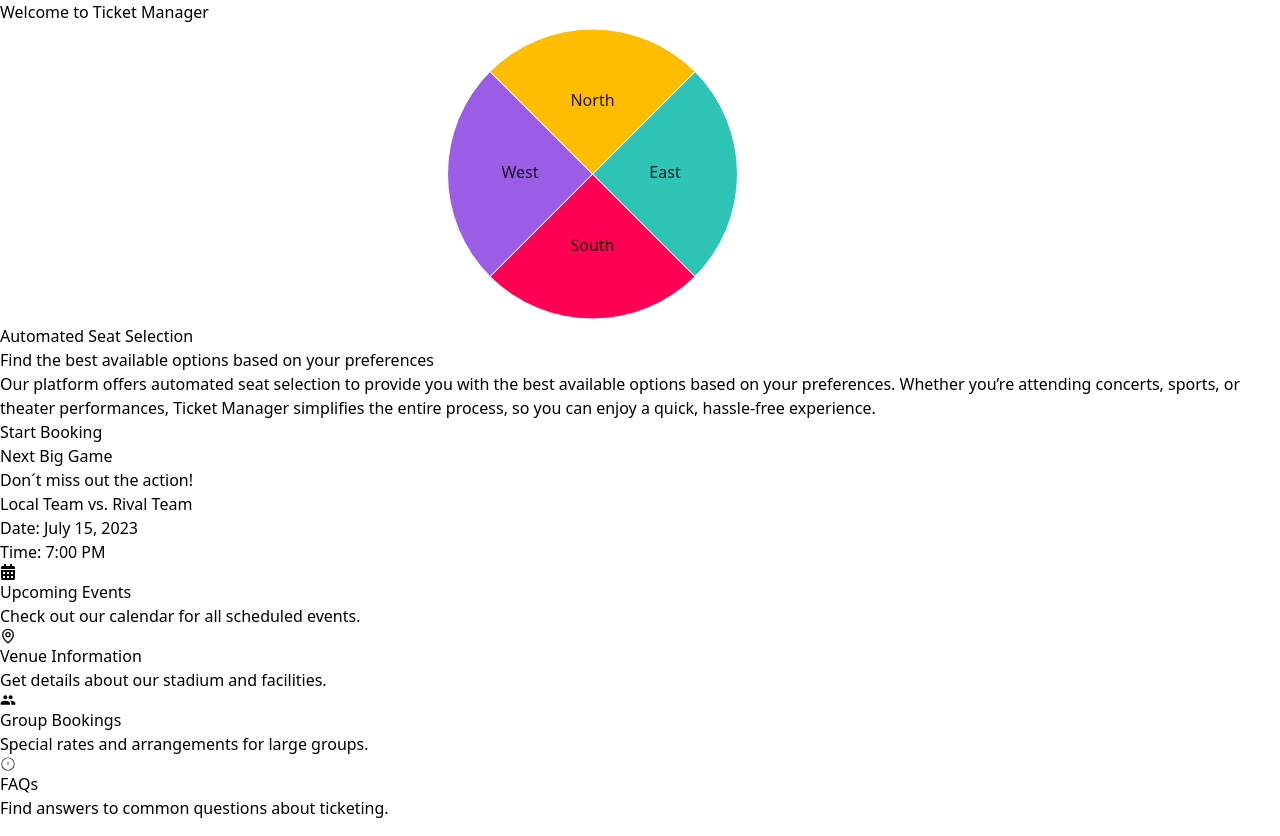
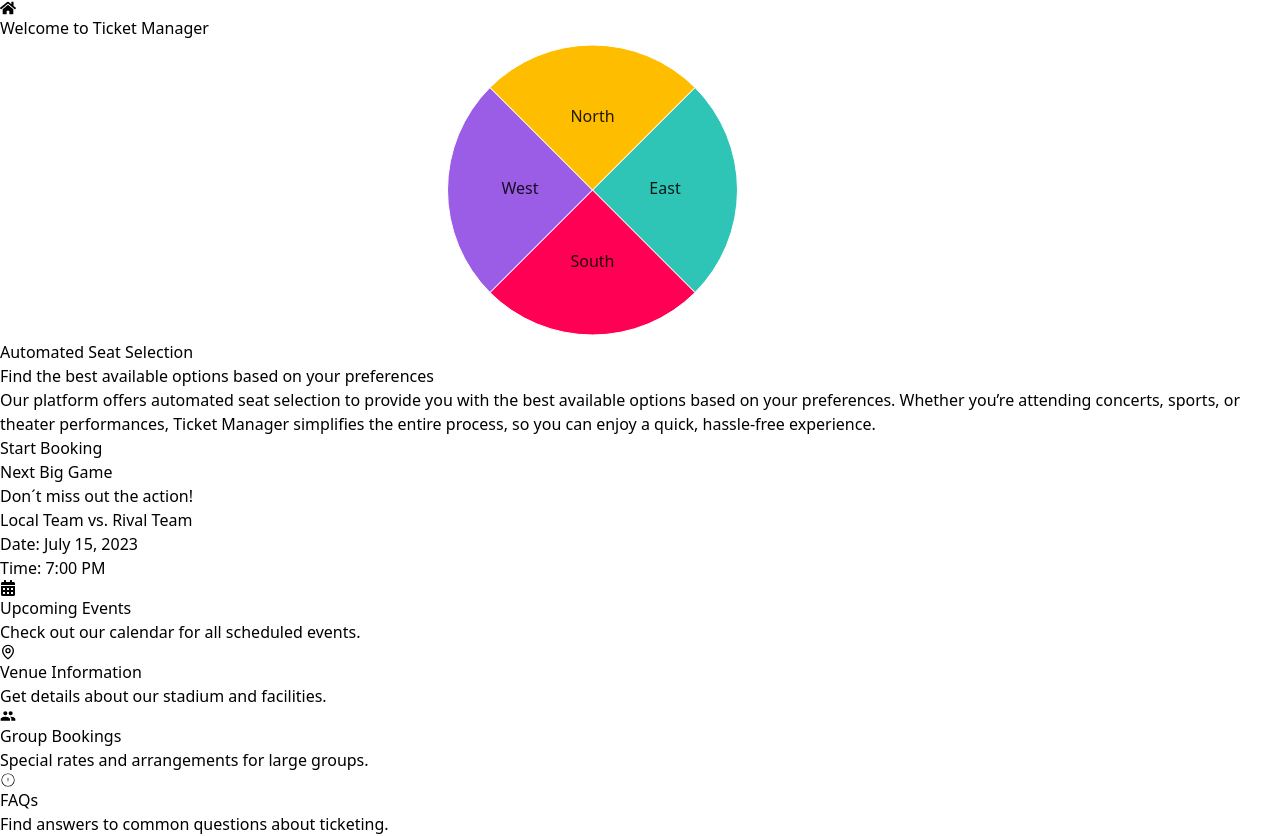
Before and after one commit to iZackk26/Tickets-Manager, a React (Vite) app in the folder Client/: page / in a window 1280 px wide. Built offline with nearby package versions, Linux system fonts and the light colour scheme; no server answers.

Commit message:
feat: added breadcrumbs to app

```diff
--- a/Client/src/App.tsx
+++ b/Client/src/App.tsx
@@ -3,17 +3,21 @@ import { BrowserRouter, Routes, Route } from 'react-router-dom';
 import Home from './pages/Home';
 import Category from './pages/Category';
 import SeatsView from './pages/SeatsView';
+import { BreadcrumbsWrapper } from './components/BreadcrumbsWrapper';
 
 class App extends Component {
   render() {
     return (
-      <div className="flex items-center justify-center w-screen">
+      <div className="w-screen">
         <BrowserRouter>
-          <Routes>
-            <Route path="/" element={<Home />} />
-            <Route path="/category" element={<Category />} />
-            <Route path="/seats/:zone/:category" element={<SeatsView />} />
-          </Routes>
+          <div className="flex flex-col items-center justify-center">
+            <BreadcrumbsWrapper />
+            <Routes>
+              <Route path="/" element={<Home />} />
+              <Route path="/category" element={<Category />} />
+              <Route path="/seats/:zone/:category" element={<SeatsView />} />
+            </Routes>
+          </div>
         </BrowserRouter>
       </div>
     );
--- /dev/null
+++ b/Client/src/components/BreadcrumbsWrapper.tsx
@@ -0,0 +1,55 @@
+import { useLocation, Link } from "react-router-dom";
+import { FaHome } from "react-icons/fa"; // Ícono de inicio
+import { AiOutlineRight } from "react-icons/ai"; // Separador
+
+export function BreadcrumbsWrapper() {
+  const location = useLocation();
+  const normalizedPath = location.pathname.toLowerCase().replace(/\/+$/, "");
+  const pathnames = location.pathname.split("/").filter((x) => x);
+
+  return (
+    <nav aria-label="Breadcrumb" className="w-full p-4">
+      <div className="flex space-x-2 items-center justify-start">
+        {/* Ícono de inicio */}
+        <Link
+          to="/"
+          className="opacity-60 flex items-center space-x-1 hover:opacity-100 transition-opacity"
+          aria-label="Home"
+        >
+          <FaHome className="text-gray-700" />
+        </Link>
+
+        {/* Solo mostrar "Seats" cuando la ruta es /seats/:zone/:category */}
+        {normalizedPath.startsWith("/seats/") && pathnames.length === 3 ? (
+          <>
+            <AiOutlineRight className="text-gray-500" />
+            <span className="font-semibold text-gray-700">Seats</span>
+          </>
+        ) : (
+          // Mostrar breadcrumbs estándar para otras rutas
+          pathnames.map((value, index) => {
+            const to = `/${pathnames.slice(0, index + 1).join("/")}`;
+            const label = value.charAt(0).toUpperCase() + value.slice(1);
+            const isLast = index === pathnames.length - 1;
+
+            return (
+              <div key={to} className="flex items-center space-x-2">
+                <AiOutlineRight className="text-gray-500" />
+                {isLast ? (
+                  <span className="font-semibold text-gray-700">{label}</span>
+                ) : (
+                  <Link
+                    to={to}
+                    className="opacity-60 hover:opacity-100 transition-opacity text-gray-700"
+                  >
+                    {label}
+                  </Link>
+                )}
+              </div>
+            );
+          })
+        )}
+      </div>
+    </nav>
+  );
+}
```
